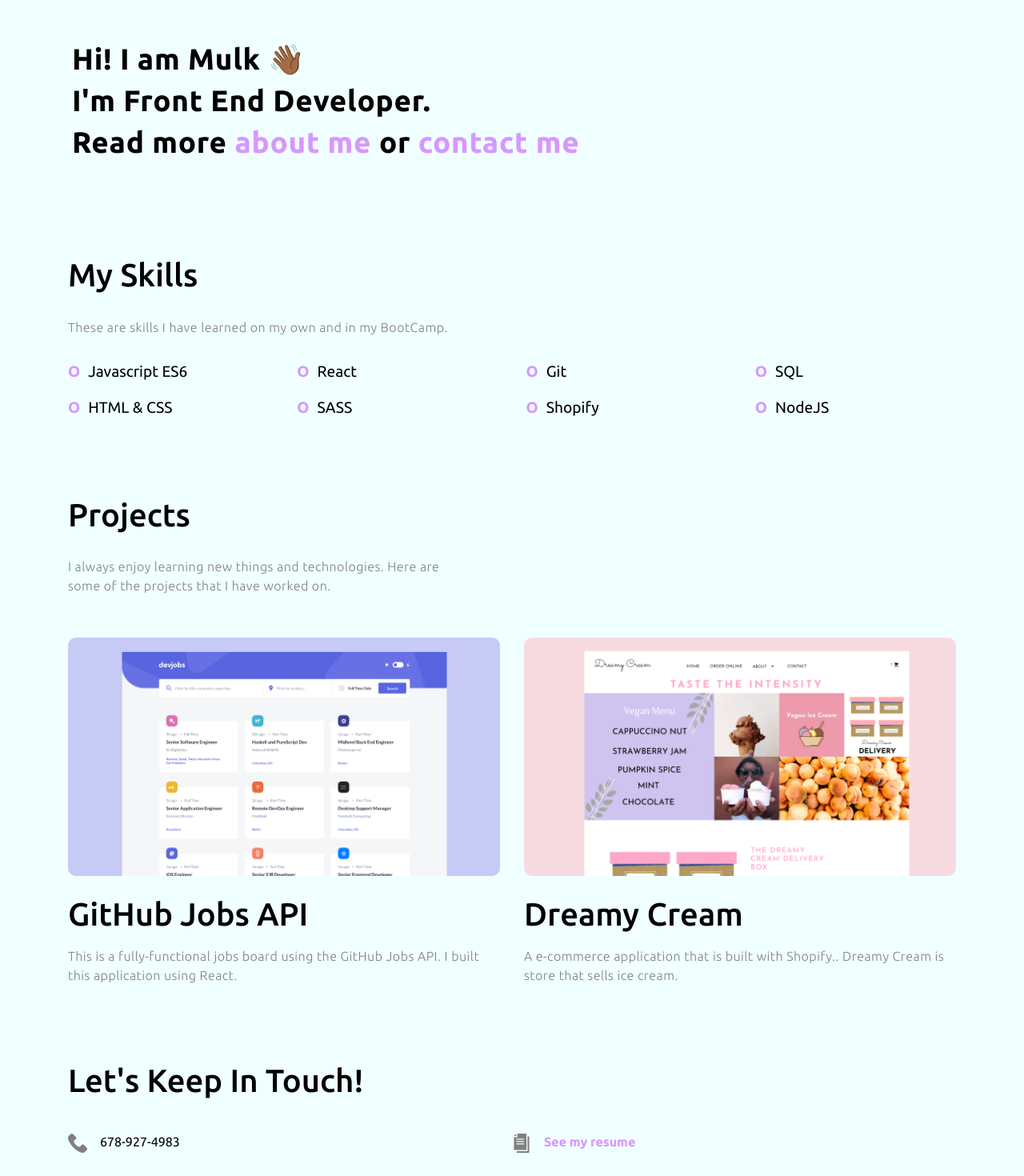
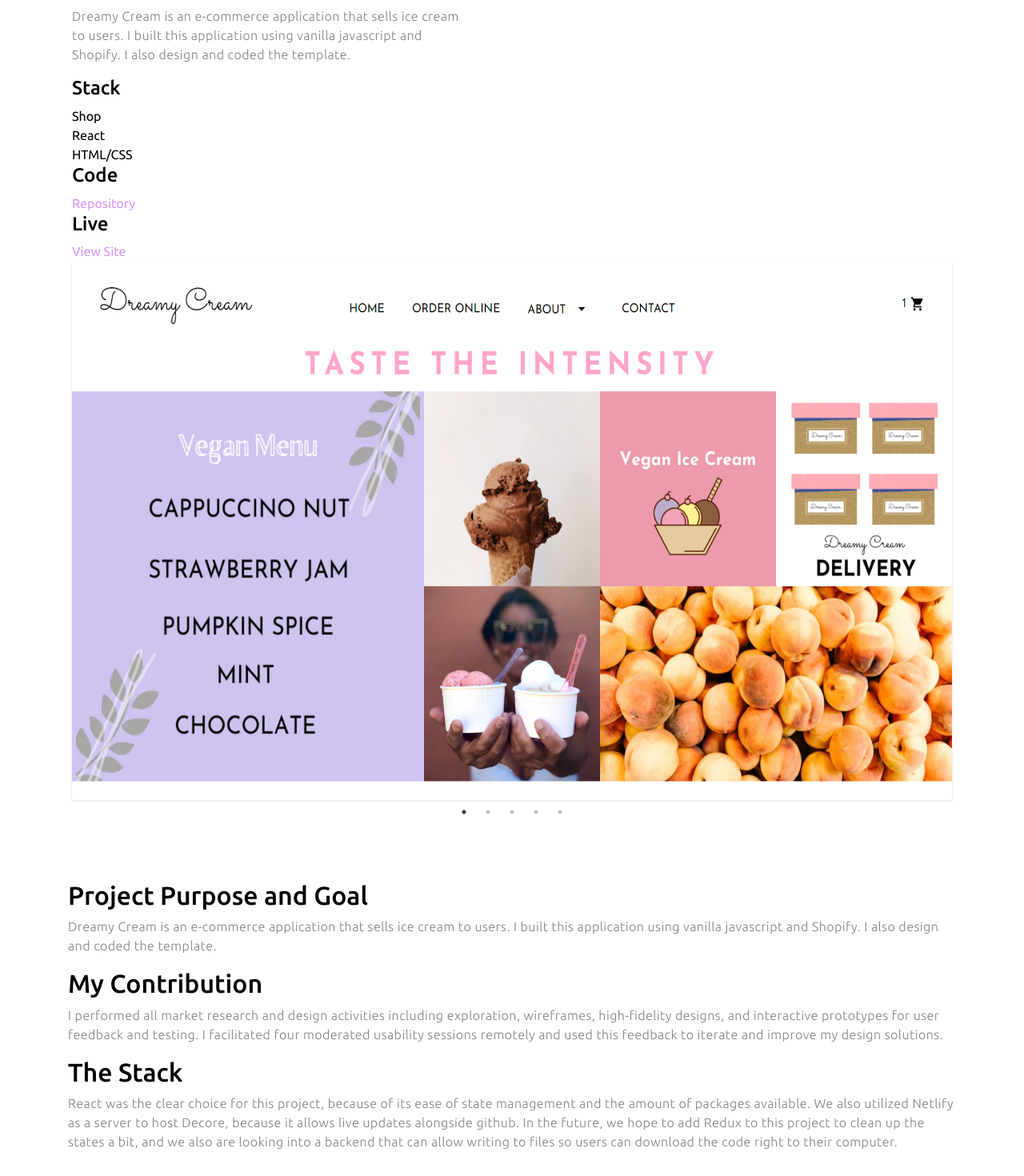
Before and after one commit to mabdulul/Mulkportfolio, a React (Create React App) app: page /test in a window 1280 px wide. Shown: the part 180-1650 px from the top of the page at 80% size. Built offline with nearby package versions, Linux system fonts and the light colour scheme.

Commit message:
added des to project

```diff
--- a/src/ProjectOne.js
+++ b/src/ProjectOne.js
@@ -39,17 +39,21 @@ const ProjectOne = () => {
 							users. I built this application using vanilla javascript and
 							Shopify. I also design and coded the template.
 						</p>
-						<div class='project_table'>
-							<table>
-								<tbody>
-									<tr class='pj_group'>
-										<td class='pj_title'>Stack</td>
-										<td class='pj_title'>Code</td>
-										<td class='pj_title'>Live</td>
-									</tr>
-									<tr class='pj_group'>
-										<td>Shopify</td>
-										<td>
+						<div class='ProjectList'>
+							<ul>
+								<li class='pj_title'>
+									<span>Stack</span>
+								</li>
+								<li>Shopify</li>
+								<li>React</li>
+								<li>HTML/CSS</li>
+							</ul>
+							<ul>
+								<li class='pj_title'>
+									<span>Code</span>
+								</li>
+								<li>
+									{" "}
 									<a
 										class='aLink'
 										href='https://github.com/mabdulul/DreamyCream'
@@ -59,8 +63,14 @@ const ProjectOne = () => {
 										{" "}
 										Repository
 									</a>
-										</td>
-										<td>
+								</li>
+							</ul>
+							<ul>
+								<li class='pj_title'>
+									<span>Live</span>
+								</li>
+								<li>
+									{" "}
 									<a
 										class='aLink'
 										href='https://6l50wp9z22ujhw25-52517863605.shopifypreview.com'
@@ -69,21 +79,10 @@ const ProjectOne = () => {
 									>
 										View Site
 									</a>
-										</td>
-									</tr>
-									<tr class='pj_group'>
-										<td>HTML/CSS</td>
-										<td>&nbsp;</td>
-										<td>Password: test2</td>
-									</tr>
-									<tr class='pj_group'>
-										<td>JavaScript</td>
-										<td></td>
-										<td>&nbsp;</td>
-									</tr>
-								</tbody>
-							</table>
+								</li>
+							</ul>
 						</div>
+
 						<Slider {...settings}>
 							<div>
 								<img class='img-fluid' src={image1} alt='' />
@@ -101,9 +100,28 @@ const ProjectOne = () => {
 								<img class='img-fluid' src={image5} alt='' />
 							</div>
 						</Slider>
+						<div class='ProjectDescription'>
+							<h2>Project Purpose and Goal</h2>
+							<p class='para'>
+								Dreamy Cream is a freelance e-commencer site that I work for
+								Rayya Ulusoy. She needed a site that contained her color schema
+								and important shipping information and FAQ page. I created the
+								site with Shopify because it was easy to use, and I didn't need
+								any additional plugins. I also needed to ensure that the site
+								was customizable.
+							</p>
+
+							<h2>Problems/Solutions </h2>
+							<p class='para'>
+								The main problem I had was learning how to use the Shopify
+								interface and learning liquid. However, after watching
+								tutorials, and reading the documentation it was easy to pick-up.
+							</p>
 						</div>
 					</div>
 				</div>
+			</div>
+
 			<Footer />
 		</div>
 	);
--- a/src/ProjectTwo.js
+++ b/src/ProjectTwo.js
@@ -29,17 +29,21 @@ const ProjectTwo = () => {
 							also used React hooks. This application allows users to search for
 							tech jobs.
 						</p>
-						<div class='project_table'>
-							<table>
-								<tbody>
-									<tr class='pj_group'>
-										<td class='pj_title'>Stack</td>
-										<td class='pj_title'>Code</td>
-										<td class='pj_title'>Live</td>
-									</tr>
-									<tr class='pj_group'>
-										<td>React</td>
-										<td>
+
+						<div class='ProjectList'>
+							<ul>
+								<li class='pj_title'>
+									<span>Stack</span>
+								</li>
+
+								<li>React</li>
+								<li>HTML/CSS</li>
+							</ul>
+							<ul>
+								<li class='pj_title'>
+									<span>Code</span>
+								</li>
+								<li>
 									<a
 										class='aLink'
 										href='https://github.com/mabdulul/JobGit'
@@ -49,8 +53,13 @@ const ProjectTwo = () => {
 										{" "}
 										Repository
 									</a>
-										</td>
-										<td>
+								</li>
+							</ul>
+							<ul>
+								<li class='pj_title'>
+									<span>Live</span>
+								</li>
+								<li>
 									<a
 										class='aLink'
 										target='_blank'
@@ -59,21 +68,10 @@ const ProjectTwo = () => {
 									>
 										View Site
 									</a>
-										</td>
-									</tr>
-									<tr class='pj_group'>
-										<td>HTML/CSS</td>
-										<td>&nbsp;</td>
-										<td>&nbsp;</td>
-									</tr>
-									<tr class='pj_group'>
-										<td>Bootstrap</td>
-										<td>&nbsp;</td>
-										<td>&nbsp;</td>
-									</tr>
-								</tbody>
-							</table>
+								</li>
+							</ul>
 						</div>
+
 						<Slider {...settings}>
 							<div>
 								<img class='img-fluid' src={gitnow1} alt='' />
@@ -88,6 +86,25 @@ const ProjectTwo = () => {
 								<img class='img-fluid' src={gitnow4} alt='' />
 							</div>
 						</Slider>
+						<div class='ProjectDescription'>
+							<h2>Purpose and Goal</h2>
+							<p class='para'>
+								I built this project to become familiar with the react hook
+								useReducer. I also wanted to get better at translating a Figma
+								design to code and get used to the thought process Furthermore,
+								this project introduced me to CSS Grid.
+							</p>
+
+							<h2>Problems/Solutions </h2>
+							<p class='para'>
+								The main problem I had with my code it was too repetitive. I had
+								too many functions calling the GitHub API. Decreasing my
+								repetition was one of my main goals for this project. I solved
+								this issue by using useReducer and creating my own react hook. I
+								also had a CORS issue. I resolve this by creating a proxy with
+								Netlify Functions.
+							</p>
+						</div>
 					</div>
 				</div>
 			</div>
--- a/src/index.js
+++ b/src/index.js
@@ -6,6 +6,7 @@ import reportWebVitals from "./reportWebVitals";
 import { BrowserRouter as Router, Switch, Route } from "react-router-dom";
 import ProjectOne from "./ProjectOne";
 import ProjectTwo from "./ProjectTwo";
+import TestStyle from "./test";
 
 import ScrollToTop from "./ScrollToTop";
 import About from "./About";
@@ -19,6 +20,7 @@ ReactDOM.render(
 					<Route path='/about' component={About} />
 					<Route path='/dreamyCream' component={ProjectOne} />
 					<Route path='/github' component={ProjectTwo} />
+					<Route path='/test' component={TestStyle} />
 					<Route path='/' component={App} />
 				</Switch>
 			</Route>
--- a/src/myscss.scss
+++ b/src/myscss.scss
@@ -4,13 +4,18 @@ $main-font: "Ubuntu", sans-serif;
 $primary-font-color: black;
 $secondary-color: gray;
 $highlight-font-color: #d797ff;
+$border-radius: 10px;
 $p_margin: 1.8rem 0px;
 
 body {
 	font-family: $main-font;
 	color: $primary-font-color;
 	font-size: 16px;
-	background-color: azure;
+	background-color: white;
+}
+
+.borderRadius {
+	border-radius: $border-radius;
 }
 
 ul {
@@ -174,32 +179,33 @@ ul li {
 	height: auto;
 }
 .slick__container {
-	max-width: 800px;
+	max-width: 900px;
 
 	width: 100%;
+	.ProjectList {
+		display: flex;
+		margin-top: 3rem;
+		margin-bottom: 3rem;
 
-	.project_table {
-		text-align: left;
-		margin: 3rem 0px;
-		table {
-			max-width: 800px;
-			min-width: 282px;
-		}
-		.pj_group {
-			margin: 0 1rem;
+		ul {
+			margin-right: 4rem;
+			.pj_title {
+				font-weight: 600;
+				text-transform: uppercase;
+				font-size: 1.126rem;
+				margin-bottom: 1rem;
+			}
+			li {
+				margin: 0.5rem auto;
+			}
 
-			a {
-				font-weight: 700;
-				text-transform: uppercase;
+			li a {
+				font-weight: 600;
 			}
 		}
-		.pj_title {
-			text-transform: uppercase;
-			font-weight: 700;
-		}
 	}
-	tbody tr {
-		margin: 50px 50px;
+	.ProjectDescription {
+		margin-top: 3rem;
 	}
 
 	h1 {
@@ -242,3 +248,7 @@ ul li {
 		}
 	}
 }
+
+.p_projects {
+	max-width: 500px;
+}
--- /dev/null
+++ b/src/test.jsx
@@ -0,0 +1,155 @@
+import image1 from "./images/CreamFront2.png";
+import image2 from "./images/Cream1.png";
+import image3 from "./images/Cream2.png";
+import image4 from "./images/Cream3.png";
+import image5 from "./images/CreamFAQ.png";
+import Logo from "./logo";
+
+import Slider from "react-slick";
+
+const TestStyle = () => {
+	var settings = {
+		dots: true,
+		infinite: true,
+		speed: 500,
+		slidesToShow: 1,
+		slidesToScroll: 1,
+	};
+	return (
+		<div className='container'>
+			<div className='row section'>
+				<div class='col-sm-12 col-md-12 col-lg-12 header'>
+					<Logo />
+					<h1>Dreamy Cream</h1>
+					<p class='p_projects para'>
+						Dreamy Cream is an e-commerce application that sells ice cream to
+						users. I built this application using vanilla javascript and
+						Shopify. I also design and coded the template.
+					</p>
+					<div class=''>
+						<div class='row'>
+							<div class='col-sm-11 col-md-11 col-lg-11 ProjectList'>
+								<ul>
+									<li>
+										<h4>Stack</h4>
+									</li>
+									<li>Shop</li>
+									<li>React</li>
+									<li>HTML/CSS</li>
+								</ul>
+								<ul>
+									<li>
+										<h4>Code</h4>
+									</li>
+									<li>
+										{" "}
+										<a
+											class='aLink'
+											href='https://github.com/mabdulul/DreamyCream'
+											target='_blank'
+											rel='noopener noreferrer'
+										>
+											{" "}
+											Repository
+										</a>
+									</li>
+								</ul>
+								<ul>
+									<li>
+										<h4>Live</h4>
+									</li>
+									<li>
+										{" "}
+										<a
+											class='aLink'
+											href='https://6l50wp9z22ujhw25-52517863605.shopifypreview.com'
+											target='_blank'
+											rel='noopener noreferrer'
+										>
+											View Site
+										</a>
+									</li>
+								</ul>
+							</div>
+						</div>
+					</div>
+					<Slider {...settings}>
+						<div>
+							<img class='img-fluid' src={image1} alt='' />
+						</div>
+						<div>
+							<img class='img-fluid' src={image2} alt='' />
+						</div>
+						<div>
+							<img class='img-fluid' src={image3} alt='' />
+						</div>
+						<div>
+							<img class='img-fluid' src={image4} alt='' />
+						</div>
+						<div>
+							<img class='img-fluid' src={image5} alt='' />
+						</div>
+					</Slider>
+				</div>
+			</div>
+
+			<div className='row section'>
+				<div class='col-sm-12 col-md-12 col-lg-12 Project_test'>
+					{/* <div class='Project_List '>
+						<div>
+							<ul>
+								<li>
+									<h5>Stack</h5>
+								</li>
+								<li>HTML/CSS</li>
+								<li>Shopify</li>
+								<li>JavaScript</li>
+							</ul>
+							<ul>
+								<li>
+									<h5>Code</h5>
+								</li>
+								<li>REPOSITORY</li>
+							</ul>
+							<ul>
+								<li>
+									<h5>Live</h5>
+								</li>
+								<li>REPOSITORY</li>
+							</ul>
+						</div>
+					</div> */}
+					<div>
+						<h2>Project Purpose and Goal</h2>
+						<p class='para'>
+							Dreamy Cream is an e-commerce application that sells ice cream to
+							users. I built this application using vanilla javascript and
+							Shopify. I also design and coded the template.
+						</p>
+
+						<h2>My Contribution</h2>
+						<p class='para'>
+							I performed all market research and design activities including
+							exploration, wireframes, high-fidelity designs, and interactive
+							prototypes for user feedback and testing. I facilitated four
+							moderated usability sessions remotely and used this feedback to
+							iterate and improve my design solutions.
+						</p>
+						<h2>The Stack</h2>
+						<p class='para'>
+							React was the clear choice for this project, because of its ease
+							of state management and the amount of packages available. We also
+							utilized Netlify as a server to host Decore, because it allows
+							live updates alongside github. In the future, we hope to add Redux
+							to this project to clean up the states a bit, and we also are
+							looking into a backend that can allow writing to files so users
+							can download the code right to their computer.
+						</p>
+					</div>
+				</div>
+			</div>
+		</div>
+	);
+};
+
+export default TestStyle;
```
Also changed, not shown: 1 other file (tests, documents, lock files or other folders). Lines whose indentation alone changed are shown as unchanged.
